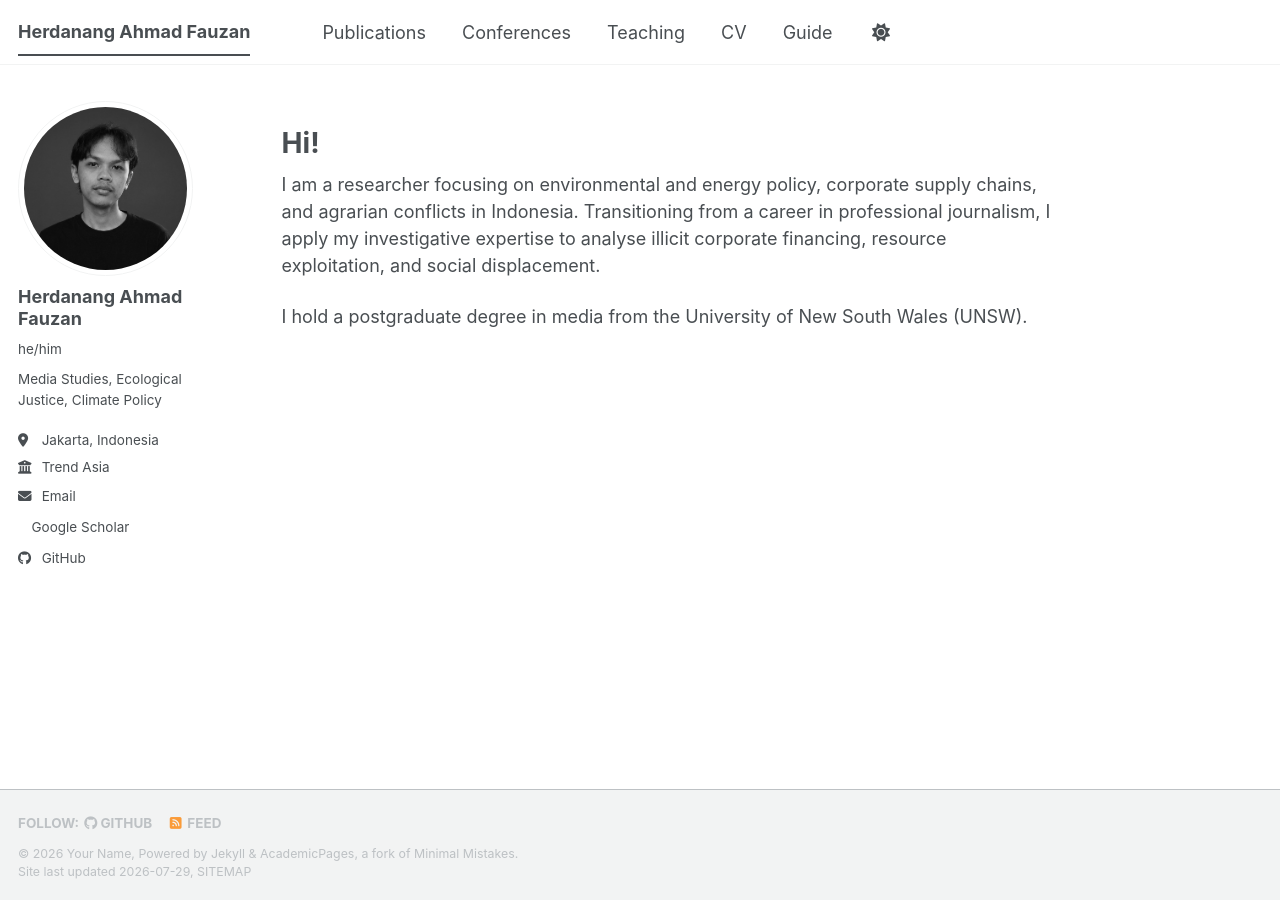
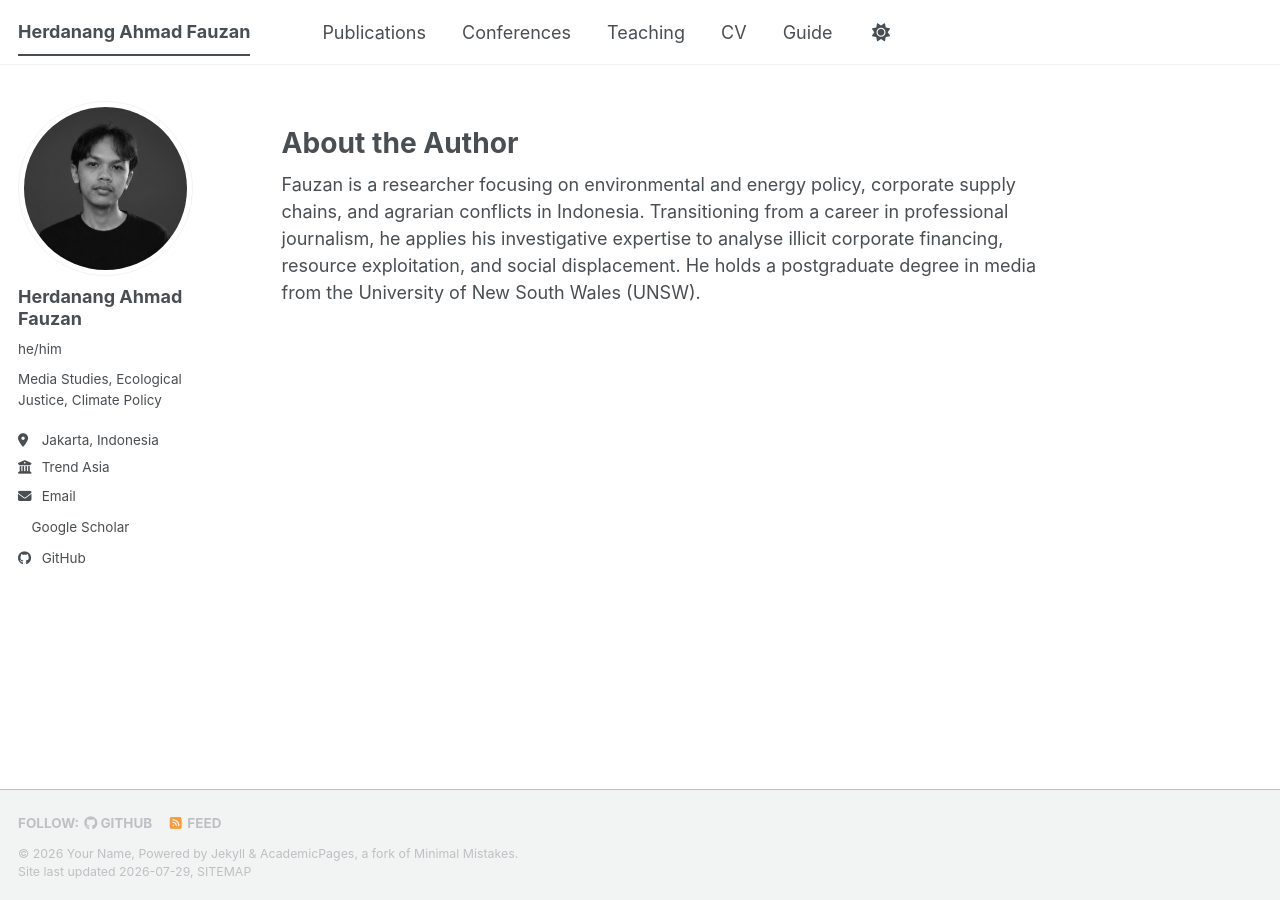
Before and after one commit to subworded/subworded.github.io, a Jekyll site: the page built from _pages/about.md, in a window 1280 px wide. Built offline with Jekyll 4.4.1, drawn with Linux system fonts in a browser that asks for light colours; a style sheet for code colours, icons or effects is not loaded.

Commit message:
Update about.md

```diff
--- a/_pages/about.md
+++ b/_pages/about.md
@@ -4,7 +4,7 @@ permalink: /
 
 
 
-title: "Hi!"
+title: "About the Author"
 author_profile: true
 redirect_from:
   - /about/
@@ -13,6 +13,4 @@ redirect_from:
 
 
 
-I am a researcher focusing on environmental and energy policy, corporate supply chains, and agrarian conflicts in Indonesia. Transitioning from a career in professional journalism, I apply my investigative expertise to analyse illicit corporate financing, resource exploitation, and social displacement.
-
-I hold a postgraduate degree in media from the University of New South Wales (UNSW).
+Fauzan is a researcher focusing on environmental and energy policy, corporate supply chains, and agrarian conflicts in Indonesia. Transitioning from a career in professional journalism, he applies his investigative expertise to analyse illicit corporate financing, resource exploitation, and social displacement. He holds a postgraduate degree in media from the University of New South Wales (UNSW).
```
